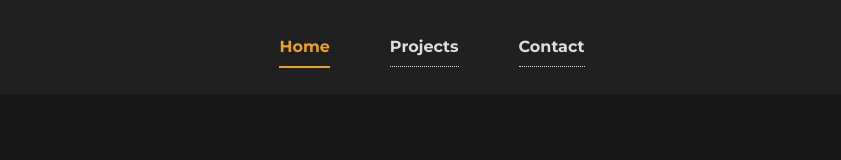
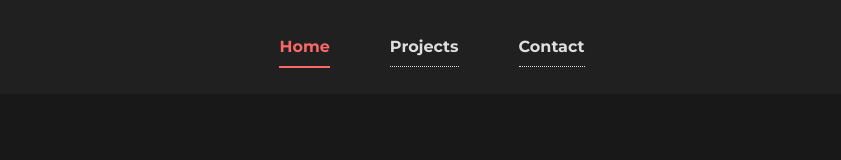
Before and after one commit to vlfz/my-website, a React (Create React App) app: page / in a window 1280 px wide. Shown: the top 160 px of the page, without its empty margins (208-1049 px from the left). Built offline with nearby package versions, Linux system fonts and the light colour scheme.

Commit message:
i like this color more

```diff
--- a/public/index.html
+++ b/public/index.html
@@ -5,7 +5,7 @@
   <meta charset="utf-8" />
   <link rel="icon" href="%PUBLIC_URL%/favicon.ico" />
   <meta name="viewport" content="width=device-width, initial-scale=1" />
-  <meta name="theme-color" content="#eaa221" />
+  <meta name="theme-color" content="#fb6868" />
   <meta name="description" content="Python, JS (Node), Java (Kotlin) developer." />
   <link rel="apple-touch-icon" href="%PUBLIC_URL%/logo192.png" />
   <link rel="manifest" href="%PUBLIC_URL%/manifest.json" />
--- a/src/styles/main.scss
+++ b/src/styles/main.scss
@@ -1,6 +1,6 @@
 @import url("https://fonts.googleapis.com/css2?family=Montserrat:ital,wght@0,100;0,200;0,300;0,400;0,500;0,600;0,700;0,800;0,900;1,100;1,200;1,300;1,400;1,500;1,600;1,700;1,800;1,900&display=swap");
 
-$theme-color: #eaa221;
+$theme-color: #fb6868;
 
 @import "./navbar.scss";
 @import "./helpers.scss";
```
Also changed, not shown: public/manifest.json.
